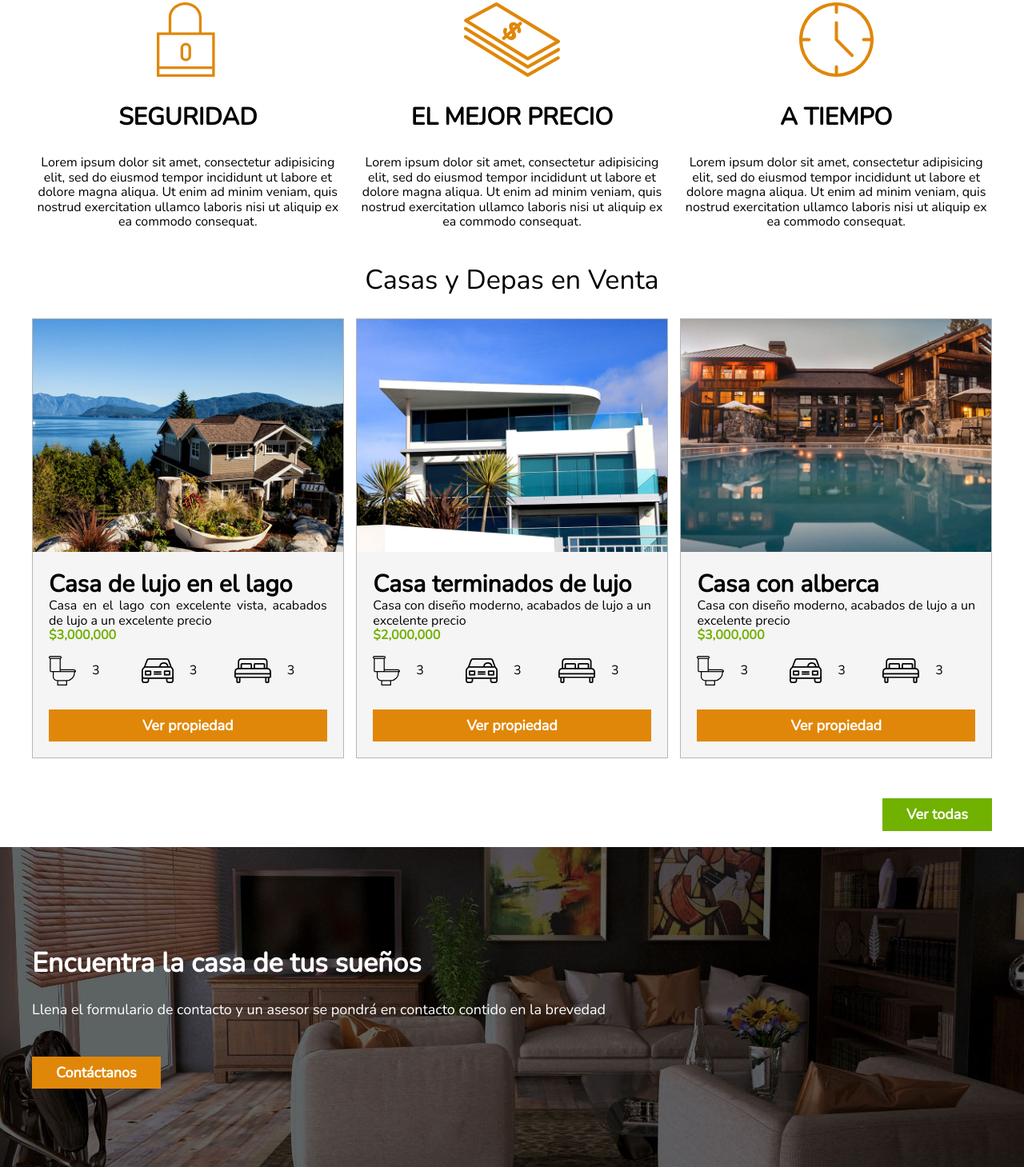
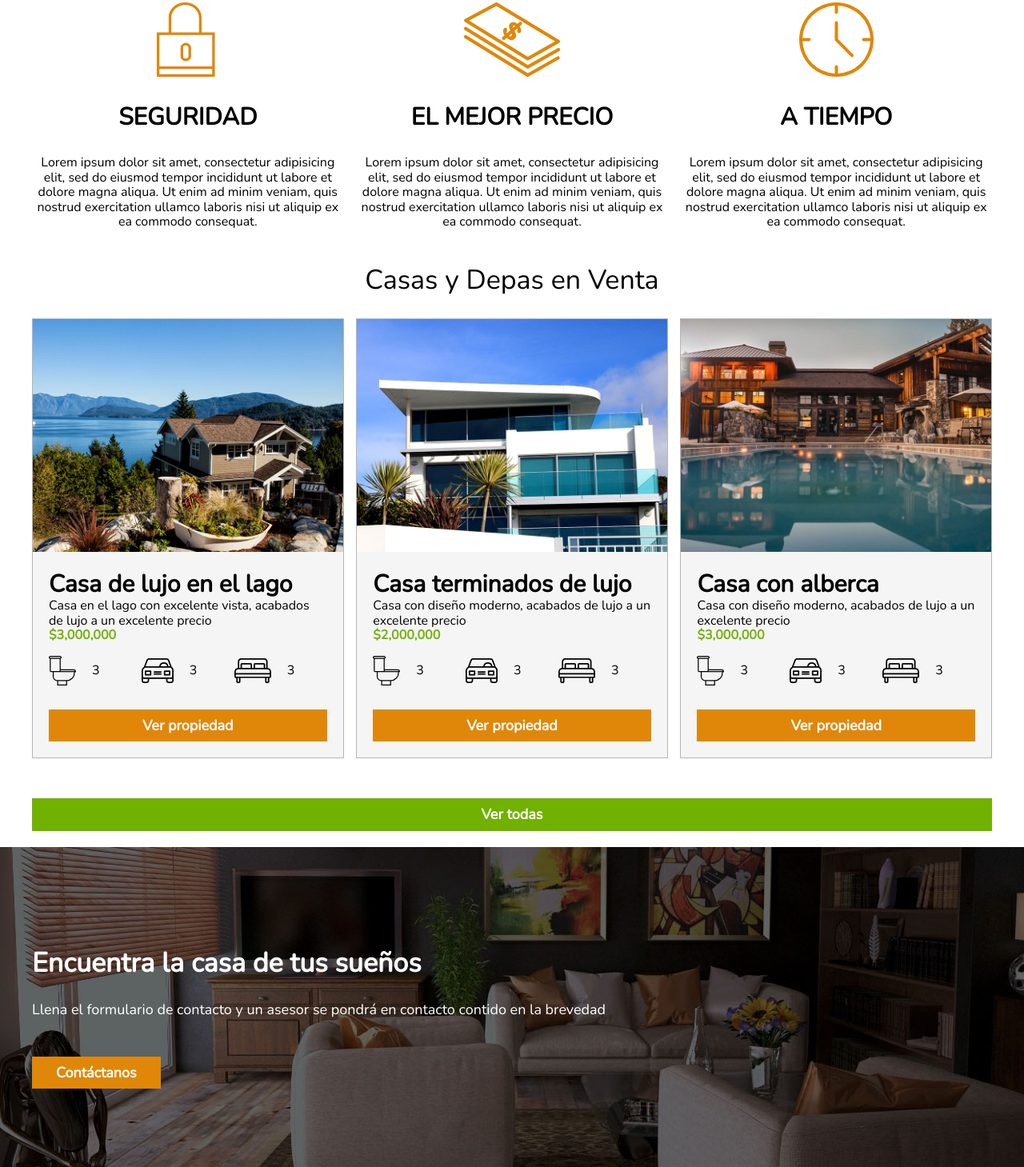
Before and after one commit to RedXaero/webU, a plain HTML site: page index.html in a window 1280 px wide. Shown: the part 893-2352 px from the top of the page at 80% size. Drawn offline with nearby package versions, Linux system fonts and the light colour scheme.

Commit message:
Error de CSS encontrado

```diff
--- a/css/estilos.css
+++ b/css/estilos.css
@@ -19,9 +19,9 @@ img{
     max-width: 100%;
 }
 .contenedor{
+    width: 95%;
     max-width: 120rem;
-    margin: 0 auto 0 auto;
-    text-align: justify;
+    margin: 0 auto;
 }
 
 h1{
@@ -72,8 +72,17 @@ h4{
     margin-top: 3rem;
     display: inline-block;
     text-align: center;
+    border: none;
+    display: block;
+    flex: 0 0 100%;
 }
+@media (min-width: 768px) {
+    .boton{
+        display: inline-block
+        ;
+    }
 
+}
 .boton-amarillo{
     background-color: #E08709;
 }
```
